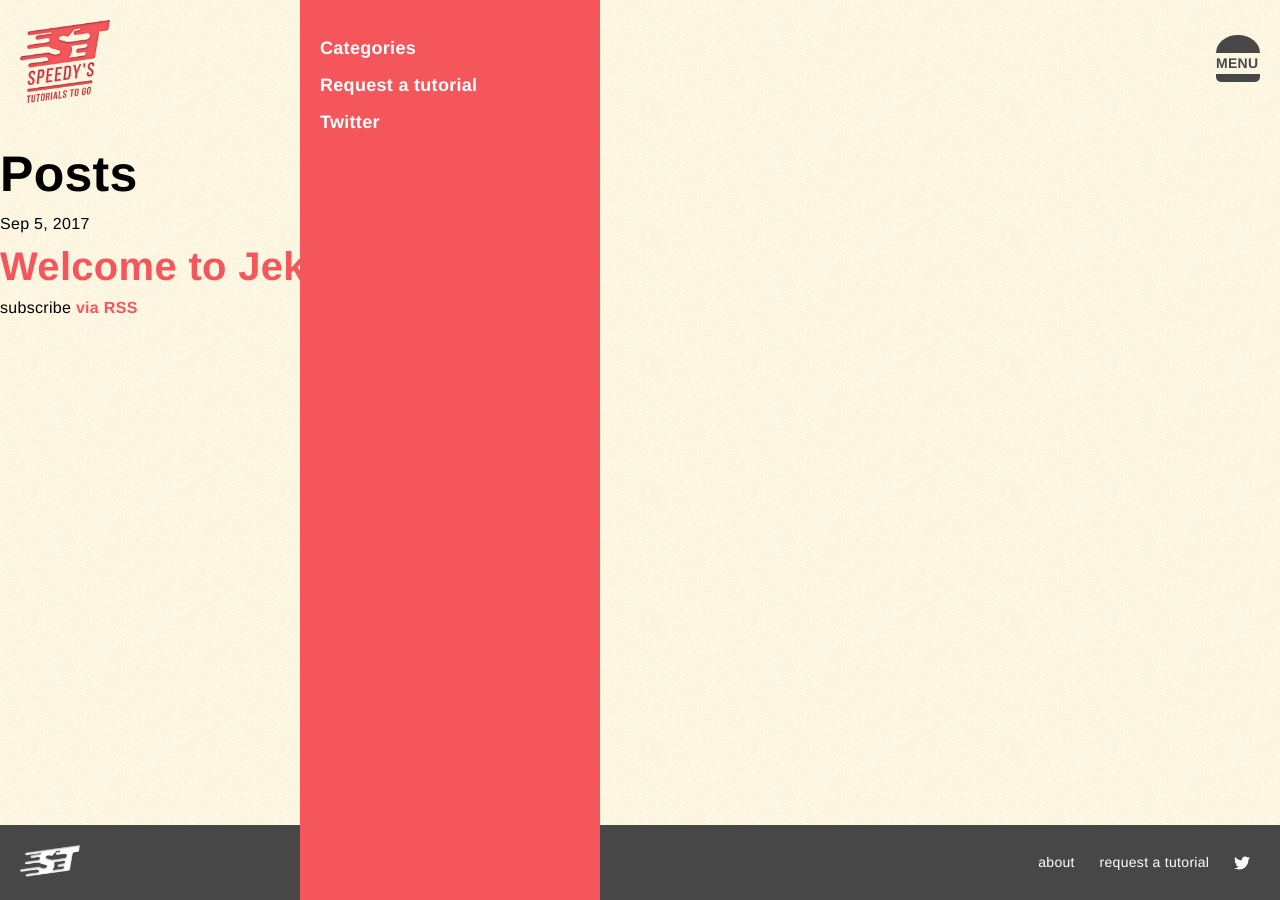
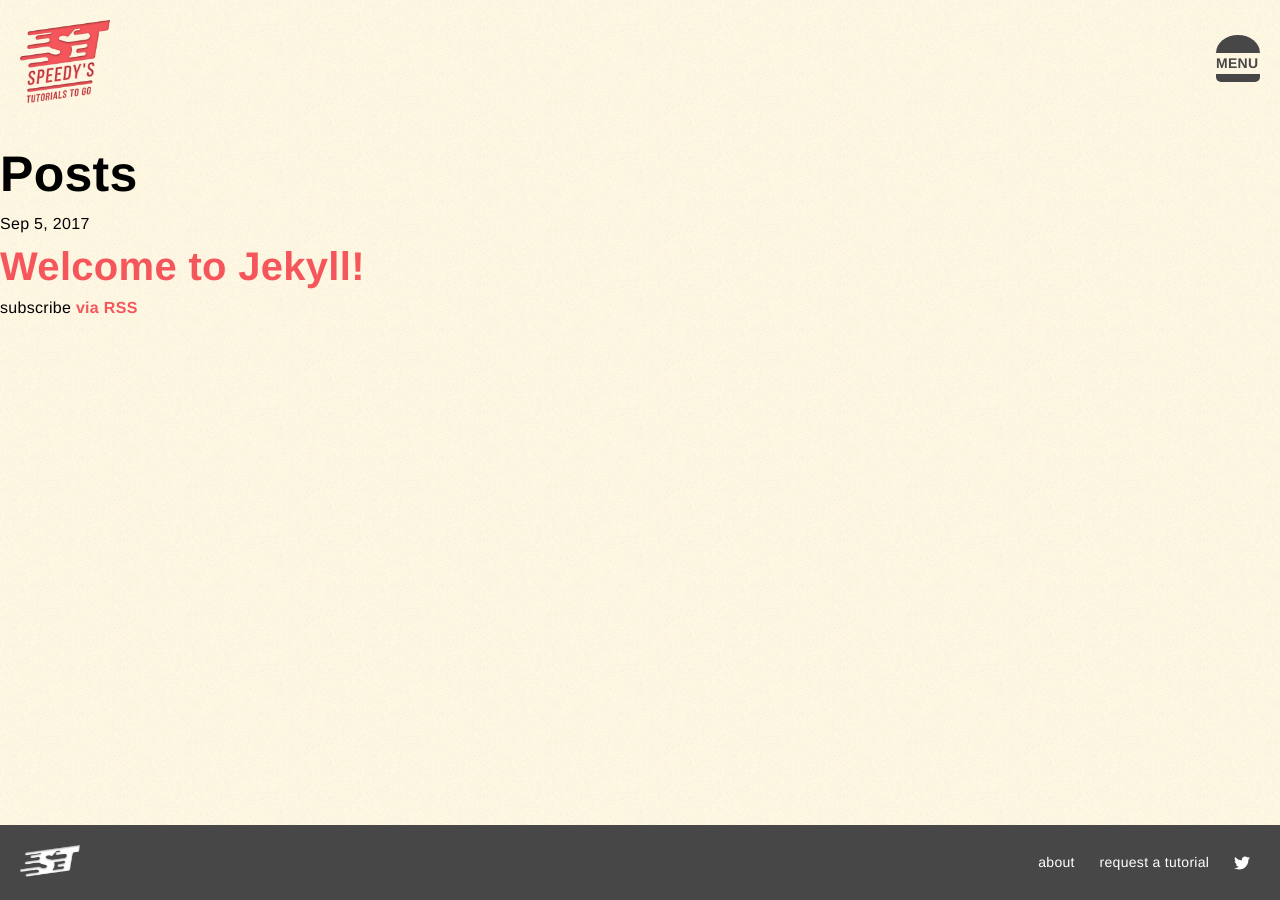
Before and after one commit to danmorrisonNZ/speedyTuts, a Jekyll site: the page built from index.html, in a window 1280 px wide. Built offline with Jekyll 4.4.1, drawn with Linux system fonts in a browser that asks for light colours.

Commit message:
shift hamburger menu items into menu.scss file. revise styling and tweak transitioning of menu

```diff
--- a/_sass/_animations.scss
+++ b/_sass/_animations.scss
@@ -7,9 +7,9 @@
 }
 
 .transform {
-  -webkit-transition: all 2s ease;
-  -moz-transition: all 2s ease;
-  -o-transition: all 2s ease;
-  -ms-transition: all 2s ease;
-  transition: all 2s ease;
+  -webkit-transition: all 0.6s ease;
+  -moz-transition: all 0.6s ease;
+  -o-transition: all 0.6s ease;
+  -ms-transition: all 0.6s ease;
+  transition: all 0.6s ease;
 }
--- a/_sass/_base.scss
+++ b/_sass/_base.scss
@@ -89,34 +89,6 @@
   }
 }
 
-#hamburger-menu{
-  margin-top: 15px;
-  transition: $default-transition;
-  width: 44px;
-  .top-bun{
-    height: 18px;
-    border-radius:50%/100%;
-    border-bottom-left-radius: 0px;
-    border-bottom-right-radius: 0px;
-    transition: $default-transition;
-  }
-  .bottom-bun{
-    height: 8px;
-    border-radius:0px 0px 5px 5px;
-    transition: $default-transition;
-  }
-}
-
-#hamburger-menu:hover{
-  transition: $default-transition;
-  .top-bun,.bottom-bun{
-    background-color: $red;
-  }
-  p{
-    color: $red;
-  }
-}
-
 .site-footer{
   .wrapper{
     padding:20px;
--- a/_sass/_menu.scss
+++ b/_sass/_menu.scss
@@ -1,10 +1,40 @@
+#hamburger-menu{
+  margin-top: 15px;
+  transition: $default-transition;
+  width: 44px;
+  z-index:201;
+  position: relative;
+  .top-bun{
+    height: 18px;
+    border-radius:50%/100%;
+    border-bottom-left-radius: 0px;
+    border-bottom-right-radius: 0px;
+    transition: $default-transition;
+  }
+  .bottom-bun{
+    height: 8px;
+    border-radius:0px 0px 5px 5px;
+    transition: $default-transition;
+  }
+}
+
+#hamburger-menu:hover{
+  transition: $default-transition;
+  .top-bun,.bottom-bun{
+    background-color: $red;
+  }
+  p{
+    color: $red;
+  }
+}
+
 #menu{
   width: 250px;
-  height: 100%;
+  margin-top: 110px;
   z-index:200;
-  padding: 30px 30px 30px 20px;
+  padding: 30px;
   top:0;
-  // right: 0;
+  right: 0;
   transform: translateX(100%);
   -webkit-transform: translateX(100%);
   a{
@@ -15,6 +45,6 @@
 }
 
 .menu-active{
-  transform: translateX(-100%) !important;
-  -webkit-transform: translateX(-100%) !important;
+  transform: translateX(0%) !important;
+  -webkit-transform: translateX(0%) !important;
 }
```
